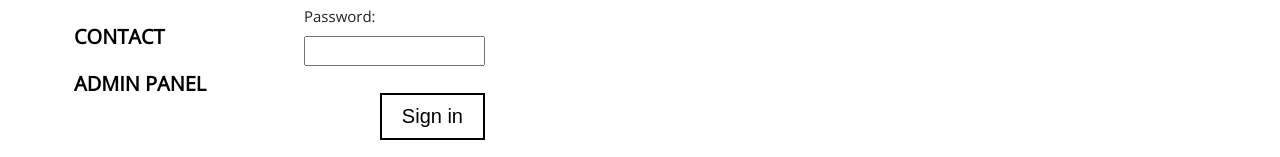
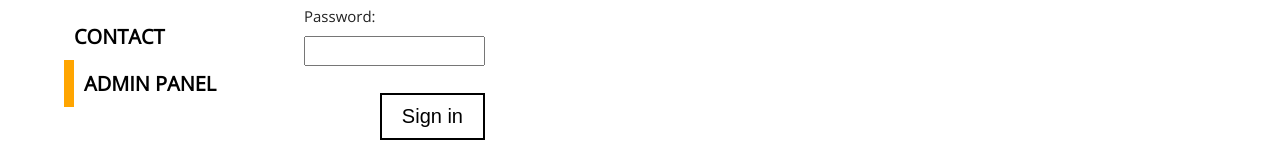
Before and after one commit to StachRach/SPA-with-React-Router, a React app: page /login in a window 1280 px wide. Shown: the part 351-508 px from the top of the page. Built offline with nearby package versions, Linux system fonts and the light colour scheme.

Commit message:
Last repairs

```diff
--- a/src/layouts/Navigation.js
+++ b/src/layouts/Navigation.js
@@ -1,12 +1,15 @@
 import React from "react";
 import { NavLink } from "react-router-dom";
 import '../styles/Navigation.css';
+
+const {permission} = require("../pages/AdminPage");
+const address = permission ? "/admin" : "/login";
 
 const list = [
    {name: "Home", path: "/"},
    {name: "Products", path: "/products"},
    {name: "Contact", path: "/contact"},
-   {name: "Admin Panel", path: "/admin"},
+   {name: "Admin Panel", path: address},
 ];
 
 const Navigation = () => {
--- a/src/styles/Navigation.css
+++ b/src/styles/Navigation.css
@@ -20,7 +20,7 @@ nav.main a:hover {
    transform: translateX(20px);
 }
 
-nav.main a.active {
+nav.main li a.active {
    border-left: 10px magenta solid;
    transform: translateX(0);
 }
```
